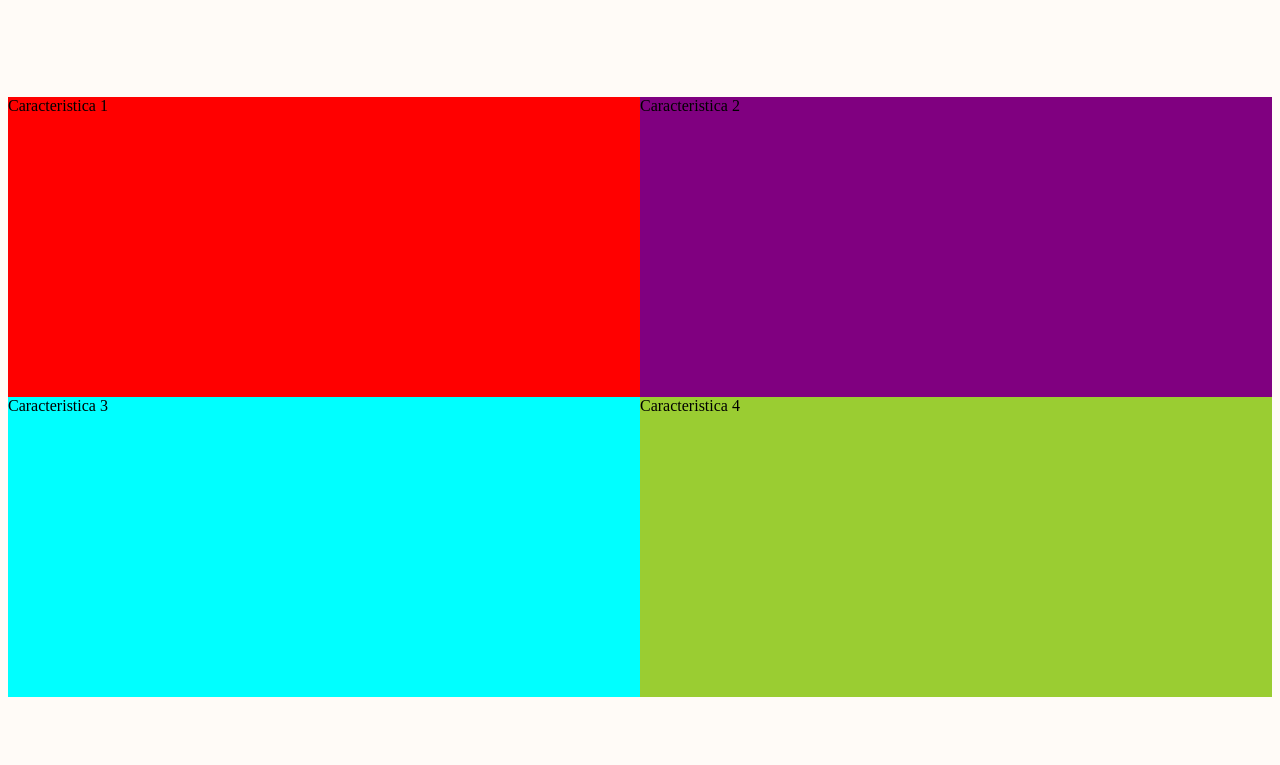
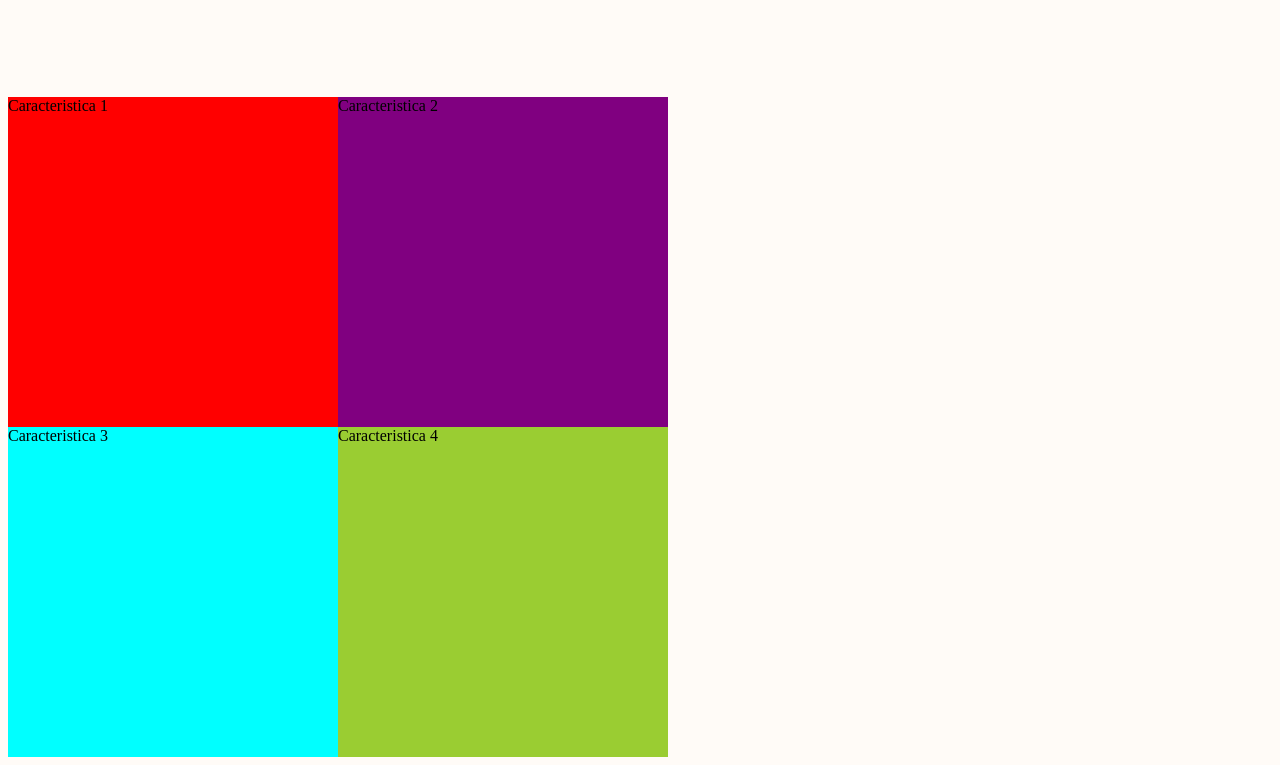
Before and after one commit to rivalcoba/bedu-ph0-stackblitz, a website: page index.html in a window 1280 px wide. Shown: the part 1924-2689 px from the top of the page. Before the commit the page ends 2629 px from the top, so only its background shows below. Drawn offline with Linux system fonts and the light colour scheme; a web font is replaced by a local one.

Commit message:
S04R03 Solucion Oficial

```diff
--- a/style.css
+++ b/style.css
@@ -144,26 +144,21 @@ form > input {
 }
 .features {
   display: grid;
-  grid-template-columns: repeat(2, 1fr);
-  grid-template-rows: repeat(2, 300px);
-  grid-template-areas:
-  "f1 f2"
-  "f3 f4" ;
+  /* grid-template-columns: repeat(2, 1fr);
+  grid-template-rows: repeat(2, 300px); */
+  height: 660px;
+  grid-template: repeat(2, 1fr) / repeat(2, 330px);
 }
 
 .feature1{
   background-color: red;
-  grid-area: f1;
 }
 .feature2{
   background-color: purple;
-  grid-area: f2;
 }
 .feature3{
   background-color: aqua;
-  grid-area: f3;
 }
 .feature4{
   background-color: yellowgreen;
-  grid-area: f4;
 }
```
